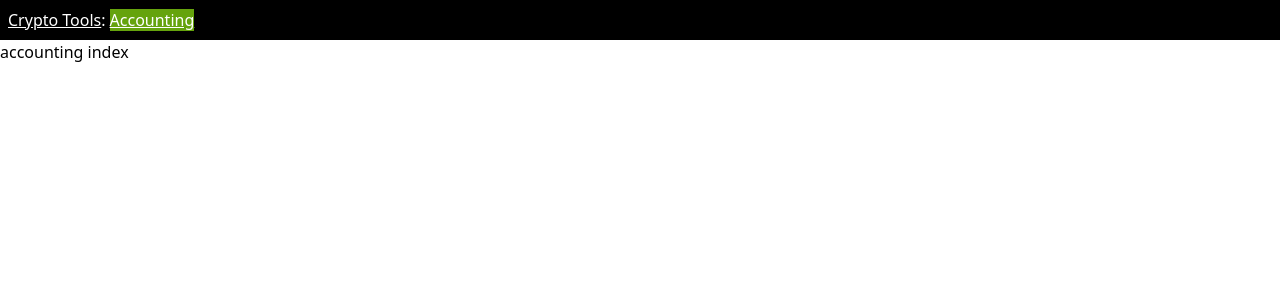
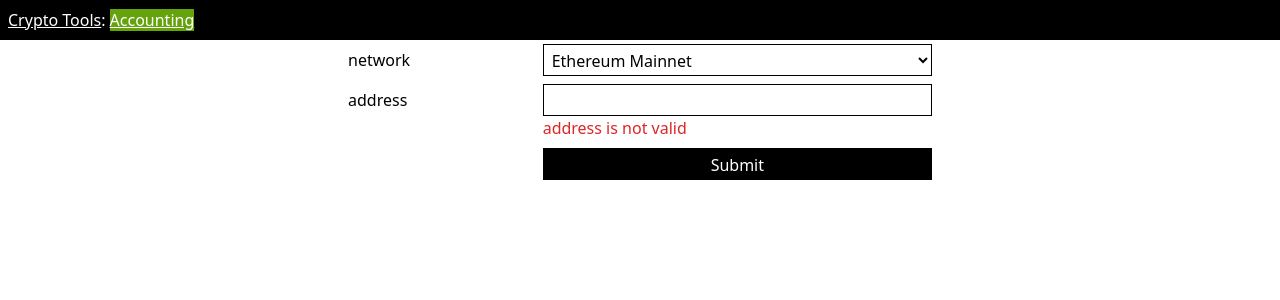
Before and after one commit to BrunoRoemers/crypto.roemers.io, a React (Create React App) app: page /accounting in a window 1280 px wide. Shown: the top 300 px of the page. Built offline with nearby package versions, Linux system fonts and the light colour scheme.

Commit message:
Create form on accounting page

```diff
--- a/package.json
+++ b/package.json
@@ -10,6 +10,8 @@
     "@types/node": "^16.18.3",
     "@types/react": "^18.0.25",
     "@types/react-dom": "^18.0.9",
+    "ethers": "^5.7.2",
+    "localforage": "^1.10.0",
     "react": "^18.2.0",
     "react-dom": "^18.2.0",
     "react-router-dom": "^6.6.2",
--- a/src/index.tsx
+++ b/src/index.tsx
@@ -5,7 +5,9 @@ import reportWebVitals from './reportWebVitals';
 import { createBrowserRouter, RouterProvider } from 'react-router-dom';
 import Template from "./components/Template";
 import Error from "./components/Error";
-import AccountingHome from "./routes/accounting/Home";
+import AccountingHome, {
+  loader as accountingHomeLoader,
+} from "./routes/accounting/Home";
 import Home from "./routes/Home";
 
 const router = createBrowserRouter([
@@ -26,6 +28,7 @@ const router = createBrowserRouter([
       {
         path: "accounting",
         element: <AccountingHome />,
+        loader: accountingHomeLoader,
       },
     ],
   },
--- a/src/routes/accounting/Home.tsx
+++ b/src/routes/accounting/Home.tsx
@@ -1,5 +1,71 @@
-const AccountingHome = () => {
-  return (<p>accounting index</p>)
+import { ethers } from "ethers";
+import { useState } from "react";
+import { Form, LoaderFunction, useLoaderData } from "react-router-dom";
+import AddressInput from "../../components/atoms/AddressInput";
+import Button from "../../components/atoms/Button";
+import ChainSelect from "../../components/atoms/ChainSelect";
+import FormRow from "../../components/atoms/FormRow";
+import constants from "../../constants/constants";
+import isSupportedChainId from "../../utils/isSupportedChain";
+
+const chainIdName = "chainId";
+const addressName = "address";
+
+interface LoaderData {
+  chainId: number;
+  address: string;
 }
 
-export default AccountingHome
+export const loader: LoaderFunction = async ({
+  request,
+}): Promise<LoaderData> => {
+  const url = new URL(request.url);
+  const chainId =
+    Number(url.searchParams.get(chainIdName)) ||
+    constants.supportedChains[0].chainId;
+  const address = url.searchParams.get(addressName) || "";
+  return { chainId, address };
+};
+
+const AccountingHome = () => {
+  const loaderData = useLoaderData() as LoaderData;
+  const [chainId, setChainId] = useState<number>(loaderData.chainId);
+  const [address, setAddress] = useState<string>(loaderData.address);
+
+  const isChainIdValid = isSupportedChainId(chainId);
+  const isAddressValid = ethers.utils.isAddress(address);
+
+  return (
+    <div>
+      <div className="w-[600px] m-auto">
+        <Form>
+          <FormRow
+            label="network"
+            errorMessages={isChainIdValid ? [] : ["chain id is not valid"]}
+          >
+            <ChainSelect
+              name={chainIdName}
+              value={chainId}
+              onChange={(e) => setChainId(Number(e.currentTarget.value))}
+            />
+          </FormRow>
+          <FormRow
+            label="address"
+            errorMessages={isAddressValid ? [] : ["address is not valid"]}
+          >
+            <AddressInput
+              name={addressName}
+              value={address}
+              onChange={(e) => setAddress(e.target.value)}
+            />
+          </FormRow>
+          <FormRow>
+            <Button>Submit</Button>
+          </FormRow>
+        </Form>
+      </div>
+    </div>
+  );
+};
+
+export default AccountingHome;
```
Also changed, not shown: 2 other files (tests, documents, lock files or other folders).
